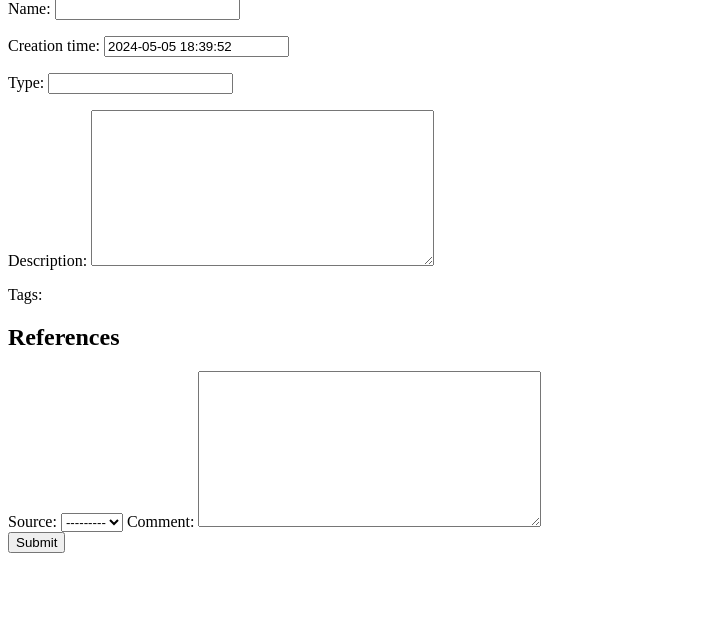
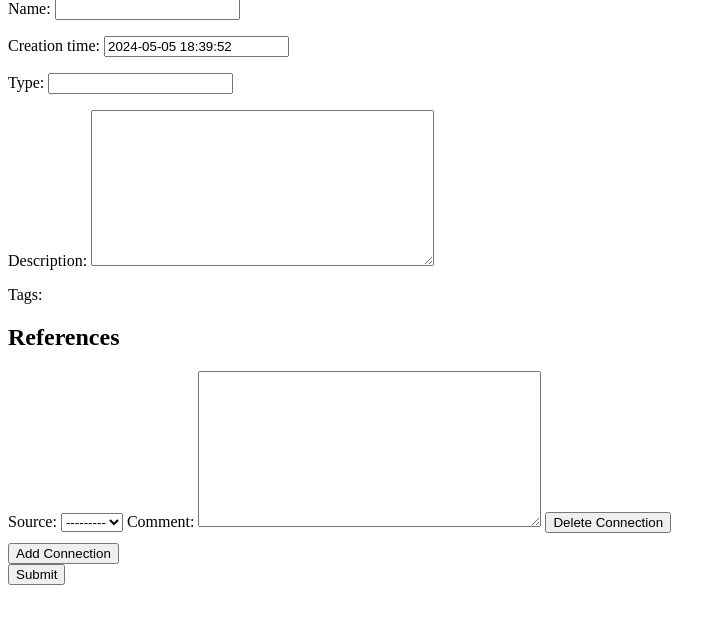
Before and after one commit to cbb4bbc5/thesis-app, a Django app: page /notes/add/ in a window 1280 px wide. Shown: the part 68-692 px from the top of the page, without its empty margins (0-726 px from the left). Run offline with Django 5.2, Linux system fonts and the light colour scheme; data that the repository does not hold is empty; some libraries are stand-ins or nearby versions.

Commit message:
add buttons for adding removing notes

```diff
--- a/noteman/apps/dashboard/models.py
+++ b/noteman/apps/dashboard/models.py
@@ -32,6 +32,13 @@ class Note(models.Model):
         "Note", through="Connection", symmetrical=False, related_name="related_to"
     )
 
+    class Meta:
+        constraints = [
+            models.UniqueConstraint(
+                fields=['name'], name='unique_note_name'
+            ),
+        ]
+
     def __str__(self):
         return f'{self.name}'
 
@@ -48,20 +55,6 @@ class NoteTag(models.Model):
                 fields=['note', 'tag'], name='unique_tags'
             ),
         ]
-
-
-"""Example code (copy for tests)
-import apps.dashboard.models
-
-n1 = apps.dashboard.models.Note.objects.get_or_create(name='First note', type=1, description='this is a first note')[0]
-n2 = apps.dashboard.models.Note.objects.get_or_create(name='Second note', type=1, description='this is a second note')[0]
-n3 = apps.dashboard.models.Note.objects.get_or_create(name='Third note', type=1, description='this is a third note')[0]
-
-t1 = apps.dashboard.models.Tag.objects.get_or_create(name='red')[0]
-t2 = apps.dashboard.models.Tag.objects.get_or_create(name='blue')[0]
-t3 = apps.dashboard.models.Tag.objects.get_or_create(name='green')[0]
-but better to create it from the dashboard
-"""
 
 
 class Connection(models.Model):
--- a/noteman/templates/dashboard/add_note.html
+++ b/noteman/templates/dashboard/add_note.html
@@ -12,6 +12,9 @@
             width: 300px;
             padding: 10px;
             margin: 20px;
+        }
+	.connection-row {
+            margin-bottom: 10px;
         }
         #sendButton {
             padding: 10px 20px;
@@ -32,14 +35,19 @@
             {{ connection_formset.management_form }}
             <div id="formset">
                 {% for form in connection_formset %}
+		<div class="connection-row">
 		{{ form.errors }}
                     <div class="form-row">
                         {{ form.source.label_tag }} {{ form.source }}
                         {{ form.comment.label_tag }} {{ form.comment }}
+	    <button type="button" id="deleteConnection" class="delete-connection">Delete Connection</button>
                     </div>
+		</div>
                 {% endfor %}
             </div>
             <!-- <button id="sendButton" type="submit">Send</button> -->
+            <button type="button" id="addConnection">Add Connection</button>
+	    <br>
 <input type="submit" value="Submit">
         </form>
     </div>
@@ -76,6 +84,22 @@
                     selectedTexts.push($(this).val());
                 });
             });
+	    $('#addConnection').click(function() {
+                var formCount = $('#formset .connection-row').length;
+                var newForm = $('#formset .connection-row:last').clone(true);
+                newForm.find('input, select').each(function() {
+                    var name = $(this).attr('name').replace('-' + (formCount - 1) + '-', '-' + formCount + '-');
+                    $(this).attr('name', name);
+                    $(this).val('');
+                });
+		/* newForm.find('.delete-connection').remove(); */
+                $('#formset').append(newForm);
+                applyAutocomplete(newForm.find('.autocomplete'));
+            });
+
+            $('#deleteConnection').click(function() {
+                $(this).closest('.connection-row').remove();
+            });
         });
     </script>
 </body>
```
